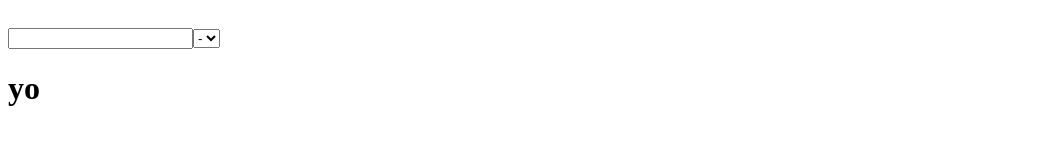
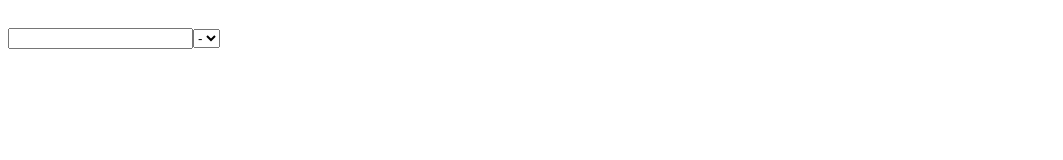
Before and after one commit to YannisHaismann/songifyapp5, a Vue app: page / in a window 1280 px wide. Shown: the part 140-300 px from the top of the page, without its empty margins (0-1063 px from the left). Built offline with nearby package versions, Linux system fonts and the light colour scheme.

Commit message:
Transfer user's choice from Searcher to SongPage component. With $emit & props.

```diff
--- a/src/components/Searcher.vue
+++ b/src/components/Searcher.vue
@@ -2,7 +2,7 @@
   <h1>Searcher</h1>
   <input id="search-bar" type="text" @keyup="setMusic()" v-model="searchBarValue">
   <select name="list-songs" id="list-songs">
-    <option v-for="music in listMusicApiHappi" :key="music">{{ music.track }} - {{ music.artist }}</option>
+    <option @click="$emit('openPage', song)" v-for="song in listSongApiHappi" :key="song">{{ song.track }} - {{ song.artist }}</option>
   </select>
 </template>
 <script>
@@ -14,9 +14,10 @@ export default {
     return{
       searchBarValue: "",
       urlApiHappi: "",
-      listMusicApiHappi: 1
+      listSongApiHappi: 1
     }
   },
+  emits: ['openPage'],
   methods:{
     // Taking ten songs on the Api Happi in function of what the user types in #search-bar
     setMusic(){
@@ -24,11 +25,10 @@ export default {
         this.urlApiHappi = "https://api.happi.dev/v1/music?q=" + this.searchBarValue + "&limit=10&apikey=e6ef26mYlSLiqcjSVpR6nhLirotXcxP2vqVhaDoZzyMflqqpFObYpiG4&type=track&lyrics=0";
         axios
             .get(this.urlApiHappi)
-            .then((response) => {console.log(response.data.result); this.listMusicApiHappi = response.data.result;})
+            .then((response) => {this.listSongApiHappi = response.data.result;})
             .catch(error => console.log(error));
       }
-    },
-
+    }
   },
   computed:{
   }
--- a/src/components/SongPage.vue
+++ b/src/components/SongPage.vue
@@ -1,10 +1,11 @@
 <template>
-  <h1>yo</h1>
+  <h1>{{ song }}</h1>
 </template>
 
 <script>
 export default {
   name: "SongPage",
+  props: ['song']
 }
 </script>
 
--- a/src/views/Home.vue
+++ b/src/views/Home.vue
@@ -1,7 +1,7 @@
 <template>
   <div class="home">
-    <Searcher></Searcher>
-    <SongPage></SongPage>
+    <Searcher @openPage="getSongFromChild"></Searcher>
+    <SongPage :song="song"></SongPage>
   </div>
 </template>
 
@@ -12,7 +12,17 @@ import SongPage from '@/components/SongPage.vue'
 
 export default {
   name: 'Home',
-  components: { Searcher, SongPage
+  data(){
+    return{
+      song: " "
+    }
+  },
+  components: { Searcher, SongPage },
+  methods: {
+    getSongFromChild(song){
+      console.log(song);
+      this.song = song;
+    }
   }
 }
 </script>
```
